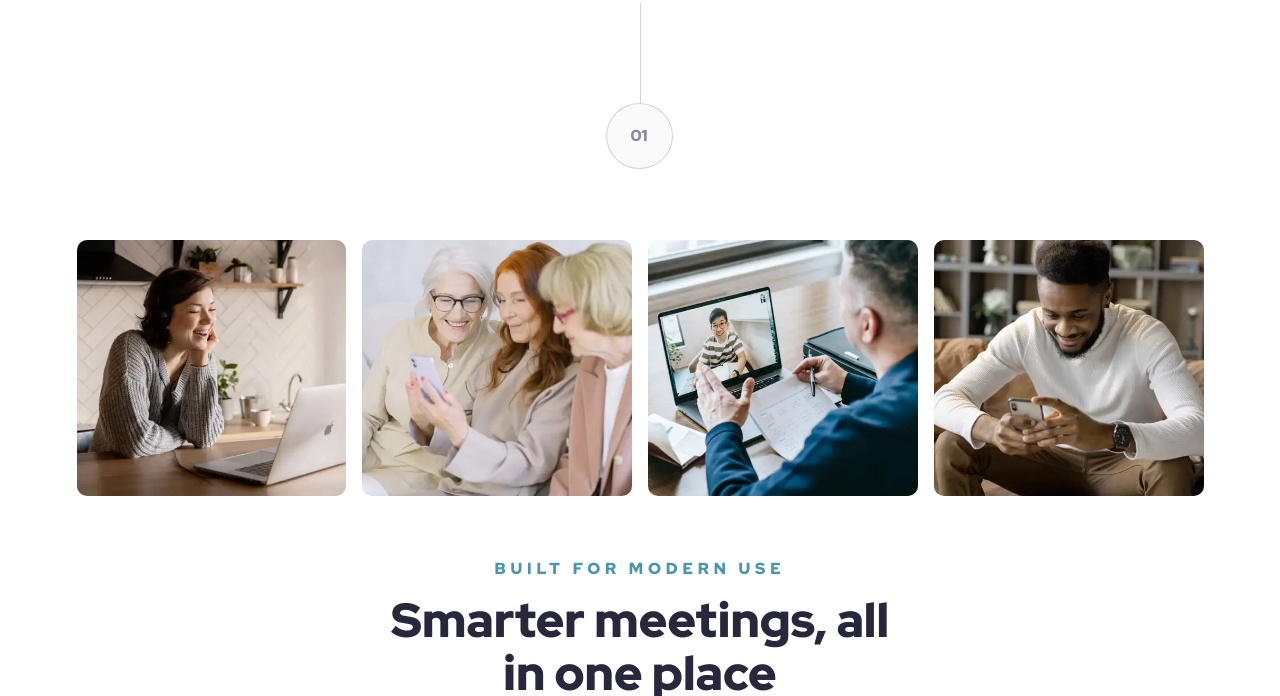
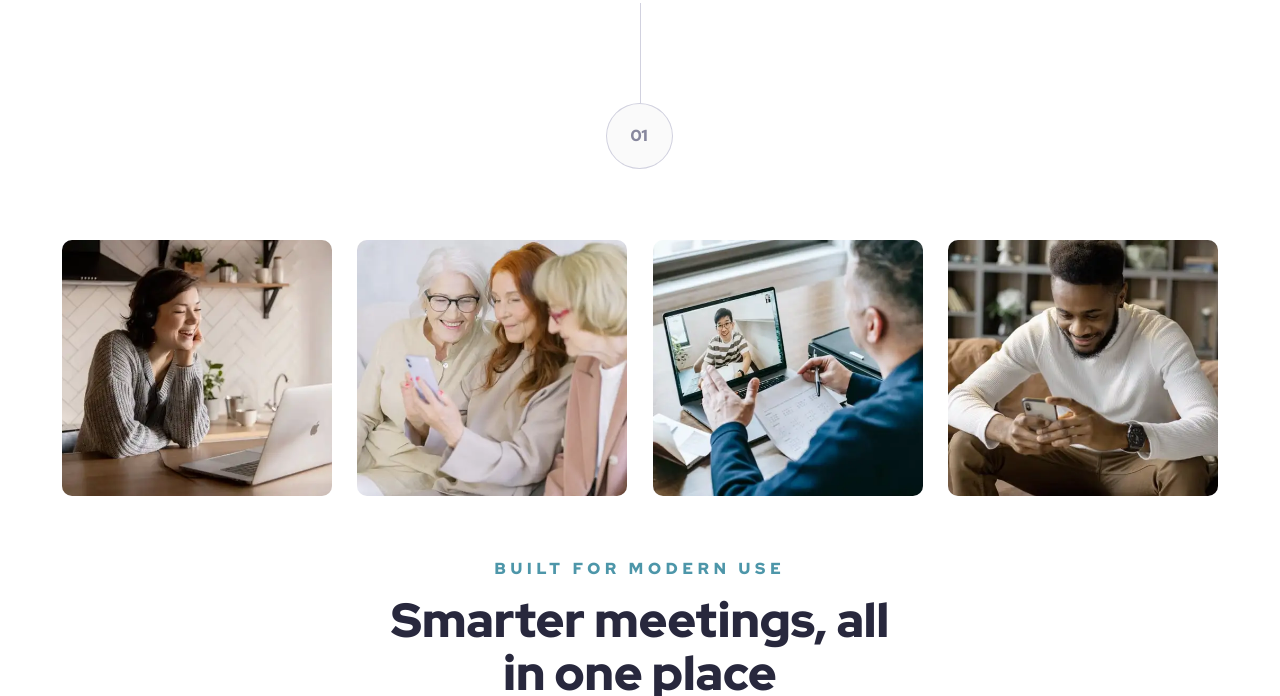
Before and after one commit to MarenOelixtown/fm-meet-landing-page, a plain HTML site: page index.html in a window 1280 px wide. Shown: the part 599-1295 px from the top of the page. Drawn offline with Linux system fonts and the light colour scheme.

Commit message:
adjustin image-gap with clamp-function

```diff
--- a/css/styles.css
+++ b/css/styles.css
@@ -81,7 +81,7 @@ body {
   display: flex;
   flex-wrap: wrap;
   justify-content: center;
-  gap: 1rem;
+  gap: clamp(1rem, 2vw, 2rem);
   margin: 4rem 0;
 }
 .content__img-container img {
```
